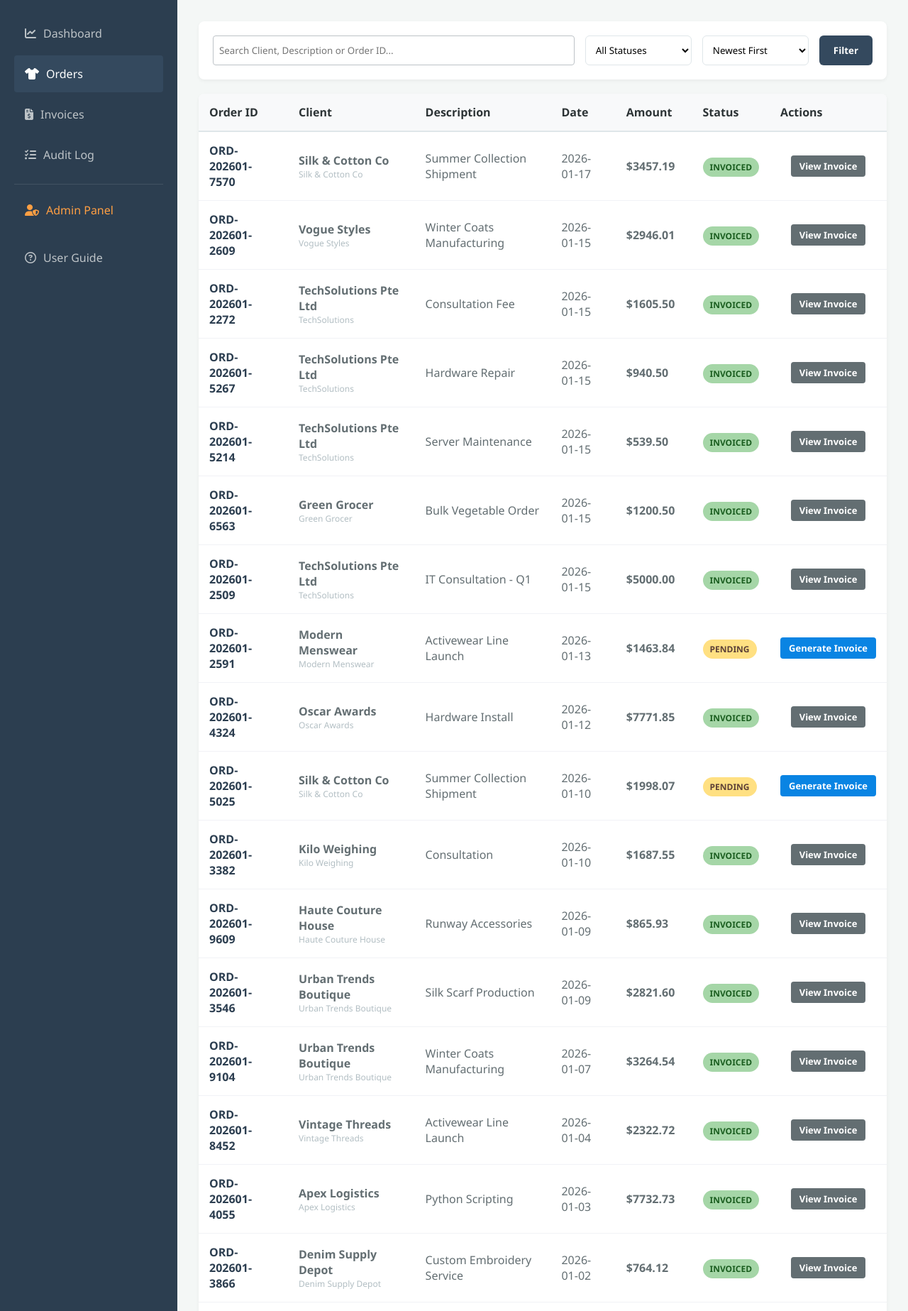
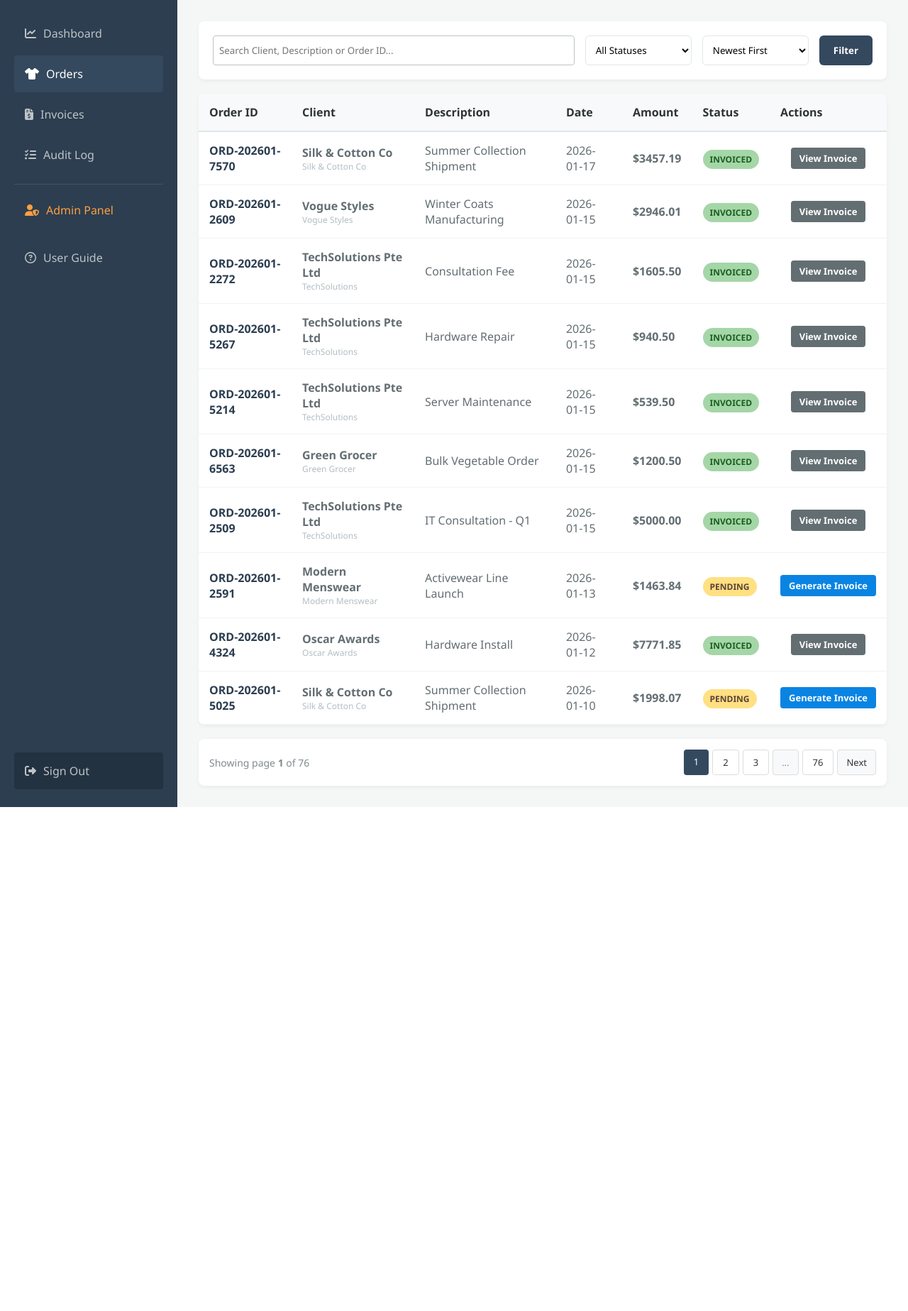
Before and after one commit to MrBeanCoozl/WDP_Development, a Flask app: page /orders in a window 1280 px wide. Shown: the part 73-1920 px from the top of the page at 71% size. After the commit the page ends 1210 px from the top, so only its background shows below. Run offline with Flask 3, Linux system fonts and the light colour scheme; a user stored in the database is signed in; data comes from the database, SQL or seed files in the repository; parts of the project's set-up code (start-up, migrations or seed data) failed here and were passed over.

Commit message:
changes to add pages

```diff
--- a/app.py
+++ b/app.py
@@ -26,7 +26,7 @@ app.config['SQLALCHEMY_ENGINE_OPTIONS'] = {
     'poolclass': NullPool
 }
 
-# --- EMAIL CONFIGURATION (YOU MUST EDIT THIS) ---
+# --- EMAIL CONFIGURATION ---
 app.config['SMTP_SERVER'] = 'smtp.gmail.com'
 app.config['SMTP_PORT'] = 587
 app.config['SMTP_EMAIL'] = 'limjiaan41@gmail.com'
@@ -63,6 +63,39 @@ def add_skipped_days(days):
 
 def reset_skipped_days():
     with open(OFFSET_FILE, 'w') as f: json.dump({'days_skipped': 0}, f)
+
+# --- SMART PAGINATION FILTER (NEW FEATURE) ---
+@app.template_filter('smart_pagination')
+def smart_pagination_filter(pagination):
+    """
+    Generates a list of page items.
+    If there is a gap, it creates a 'gap' item with the midpoint page number.
+    """
+    if not pagination: return []
+
+    # Standard iteration: 1 edge, 2 around current
+    iterator = pagination.iter_pages(left_edge=1, right_edge=1, left_current=2, right_current=2)
+
+    result = []
+    last_page = 0
+    gap_marker = False
+
+    if iterator:
+        for num in iterator:
+            if num is None:
+                gap_marker = True
+            else:
+                if gap_marker:
+                    # CALCULATE MIDPOINT (Average)
+                    # Example: Last=1, Current=10. Gap is 2..9. Midpoint = (1+10)//2 = 5.
+                    midpoint = (last_page + num) // 2
+                    result.append({'type': 'gap', 'page': midpoint})
+                    gap_marker = False
+
+                result.append({'type': 'page', 'page': num})
+                last_page = num
+
+    return result
 
 # --- 2. DATABASE MODELS ---
 
@@ -299,6 +332,7 @@ def change_password():
 def orders():
     if 'user_id' not in session: return redirect(url_for('login'))
 
+    page = request.args.get('page', 1, type=int)
     search_q = request.args.get('search', '')
     status_filter = request.args.get('status', 'All')
     sort_by = request.args.get('sort', 'date_desc')
@@ -318,22 +352,19 @@ def orders():
     if status_filter != 'All':
         query = query.filter(Order.status == status_filter)
 
-    if sort_by == 'price_high':
-        query = query.order_by(Order.amount.desc())
-    elif sort_by == 'price_low':
-        query = query.order_by(Order.amount.asc())
-    elif sort_by == 'date_asc':
-        query = query.order_by(Order.date_placed.asc())
-    else:
-        query = query.order_by(Order.date_placed.desc())
+    if sort_by == 'price_high': query = query.order_by(Order.amount.desc())
+    elif sort_by == 'price_low': query = query.order_by(Order.amount.asc())
+    elif sort_by == 'date_asc': query = query.order_by(Order.date_placed.asc())
+    else: query = query.order_by(Order.date_placed.desc())
 
-    orders = query.all()
-    return render_template('orders.html', orders=orders)
+    orders_pagination = query.paginate(page=page, per_page=10, error_out=False)
+    return render_template('orders.html', orders=orders_pagination)
 
 @app.route('/invoices', methods=['GET'])
 def invoices():
     if 'user_id' not in session: return redirect(url_for('login'))
 
+    page = request.args.get('page', 1, type=int)
     today = datetime.now().date()
     overdue_invoices = Invoice.query.filter(
         or_(Invoice.status == 'Pending', Invoice.status == 'Sent'),
@@ -364,8 +395,8 @@ def invoices():
     elif sort_by == 'date_asc': query = query.order_by(Invoice.date_created.asc())
     else: query = query.order_by(Invoice.date_created.desc())
 
-    invoices = query.all()
-    return render_template('invoices.html', invoices=invoices)
+    invoices_pagination = query.paginate(page=page, per_page=10, error_out=False)
+    return render_template('invoices.html', invoices=invoices_pagination)
 
 @app.route('/invoices/create/<int:order_id>', methods=['GET', 'POST'])
 @operator_required
@@ -373,7 +404,6 @@ def create_invoice(order_id):
     order = Order.query.get_or_404(order_id)
     if request.method == 'POST':
         try:
-            # UNIQUE ID CHECK FOR NEW INVOICE
             while True:
                 new_code = f"INV-{datetime.now().strftime('%Y%m%d')}-{random.randint(100,999)}"
                 if not Invoice.query.filter_by(invoice_code=new_code).first(): break
@@ -446,7 +476,6 @@ def delete_invoice(invoice_id):
         db.session.rollback()
         return redirect(url_for('error_page'))
 
-# --- DASHBOARD (RESTORED FULL LOGIC) ---
 @app.route('/dashboard')
 def dashboard():
     if 'user_id' not in session: return redirect(url_for('login'))
@@ -544,12 +573,13 @@ def dashboard():
 @app.route('/audit')
 def audit_log():
     if 'user_id' not in session: return redirect(url_for('login'))
+
+    page = request.args.get('page', 1, type=int)
     search_q = request.args.get('q', '')
     action_filter = request.args.get('action_type', '')
 
     query = AuditLog.query
 
-    # 1. UNIVERSAL SEARCH
     if search_q:
         search_term = f"%{search_q}%"
         query = query.filter(
@@ -557,21 +587,20 @@ def audit_log():
                 AuditLog.description.like(search_term),
                 AuditLog.action.like(search_term),
                 AuditLog.actor_id.like(search_term),
-                AuditLog.actor_type.like(search_term), # Added Actor Type (SuperAdmin)
+                AuditLog.actor_type.like(search_term),
                 AuditLog.entity_id.like(search_term),
-                AuditLog.entity_type.like(search_term), # Added Entity Type (User, Invoice)
+                AuditLog.entity_type.like(search_term),
                 AuditLog.status.like(search_term),
-                func.cast(AuditLog.timestamp, db.String).like(search_term) # Added Timestamp
+                func.cast(AuditLog.timestamp, db.String).like(search_term)
             )
         )
 
-    # 2. FILTER
     if action_filter and action_filter != 'All':
         query = query.filter(AuditLog.action == action_filter)
 
-    logs = query.order_by(AuditLog.timestamp.desc()).all()
+    logs_pagination = query.order_by(AuditLog.timestamp.desc()).paginate(page=page, per_page=10, error_out=False)
     unique_actions = [r.action for r in db.session.query(AuditLog.action).distinct()]
-    return render_template('audit_log.html', logs=logs, unique_actions=unique_actions)
+    return render_template('audit_log.html', logs=logs_pagination, unique_actions=unique_actions)
 
 @app.route('/audit/view/<int:log_id>')
 def audit_details(log_id):
--- a/templates/orders.html
+++ b/templates/orders.html
@@ -7,116 +7,36 @@
 {% block content %}
 
 <style>
-    /* Filter Bar Styles */
-    .filter-container {
-        background: white;
-        padding: 20px;
-        border-radius: 8px;
-        box-shadow: 0 2px 5px rgba(0,0,0,0.05);
-        display: flex;
-        gap: 15px;
-        margin-bottom: 20px;
-        align-items: center;
-        flex-wrap: wrap;
-    }
-
-    .search-input {
-        flex: 1;
-        padding: 10px;
-        border: 1px solid #dfe6e9;
-        border-radius: 6px;
-        min-width: 200px;
-    }
-
-    .filter-select {
-        padding: 10px;
-        border: 1px solid #dfe6e9;
-        border-radius: 6px;
-        background: white;
-        min-width: 150px;
-    }
-
-    .btn-filter {
-        padding: 10px 20px;
-        background-color: #34495e;
-        color: white;
-        border: none;
-        border-radius: 6px;
-        cursor: pointer;
-        font-weight: bold;
-    }
-    .btn-filter:hover { background-color: #2c3e50; }
-
-    /* Table Styles */
-    .order-table {
-        width: 100%;
-        background: white;
-        border-radius: 8px;
-        box-shadow: 0 2px 5px rgba(0,0,0,0.05);
-        border-collapse: collapse;
-        overflow: hidden;
-    }
-
+    .filter-container { background: white; padding: 20px; border-radius: 8px; box-shadow: 0 2px 5px rgba(0,0,0,0.05); display: flex; gap: 15px; margin-bottom: 20px; align-items: center; flex-wrap: wrap; }
+    .search-input { flex: 1; padding: 10px; border: 1px solid #dfe6e9; border-radius: 6px; min-width: 200px; }
+    .filter-select { padding: 10px; border: 1px solid #dfe6e9; border-radius: 6px; background: white; min-width: 150px; }
+    .btn-filter { padding: 10px 20px; background-color: #34495e; color: white; border: none; border-radius: 6px; cursor: pointer; font-weight: bold; }
+    .order-table { width: 100%; background: white; border-radius: 8px; box-shadow: 0 2px 5px rgba(0,0,0,0.05); border-collapse: collapse; overflow: hidden; }
     .order-table th { background-color: #f8f9fa; color: #2d3436; font-weight: 700; padding: 15px; text-align: left; border-bottom: 2px solid #dfe6e9; }
     .order-table td { padding: 15px; border-bottom: 1px solid #f1f2f6; color: #636e72; vertical-align: middle; }
-    .order-table tr:hover { background-color: #fcfcfc; }
-
-    /* UPDATED COLORS: Deeper contrast, but not too intense */
     .status-badge { padding: 5px 10px; border-radius: 15px; font-size: 12px; font-weight: bold; text-transform: uppercase; }
-
-    .status-Pending {
-        background-color: #ffe082; /* Deeper Amber/Yellow */
-        color: #5d4037;            /* Dark Brown Text */
-    }
-
-    .status-Invoiced {
-        background-color: #a5d6a7; /* Deeper Soft Green */
-        color: #1b5e20;            /* Dark Green Text */
-    }
-
-    /* Action Buttons - Clean & Inline */
-    .btn-action {
-        padding: 6px 12px;
-        border-radius: 4px;
-        text-decoration: none;
-        font-size: 13px;
-        font-weight: 600;
-        transition: 0.2s;
-        display: inline-block;
-        white-space: nowrap;
-    }
-
+    .status-Pending { background-color: #ffe082; color: #5d4037; }
+    .status-Invoiced { background-color: #a5d6a7; color: #1b5e20; }
+    .btn-action { padding: 6px 12px; border-radius: 4px; text-decoration: none; font-size: 13px; font-weight: 600; display: inline-block; }
     .btn-gen { background-color: #0984e3; color: white; }
-    .btn-gen:hover { background-color: #00cec9; }
-
     .btn-view { background-color: #636e72; color: white; }
-    .btn-view:hover { background-color: #2d3436; }
-
-    /* Centered Actions Column */
-    .col-actions {
-        width: 1%;
-        white-space: nowrap;
-        text-align: center; /* Added to center buttons */
-    }
+    .col-actions { width: 1%; white-space: nowrap; text-align: center; }
 </style>
 
 <div class="filter-container">
     <form method="GET" action="{{ url_for('orders') }}" style="display: flex; gap: 15px; width: 100%;">
         <input type="text" name="search" class="search-input" placeholder="Search Client, Description or Order ID..." value="{{ request.args.get('search', '') }}">
-
         <select name="status" class="filter-select">
             <option value="All">All Statuses</option>
             <option value="Pending" {% if request.args.get('status') == 'Pending' %}selected{% endif %}>Pending</option>
             <option value="Invoiced" {% if request.args.get('status') == 'Invoiced' %}selected{% endif %}>Invoiced</option>
         </select>
-
         <select name="sort" class="filter-select">
             <option value="date_desc" {% if request.args.get('sort') == 'date_desc' %}selected{% endif %}>Newest First</option>
             <option value="date_asc" {% if request.args.get('sort') == 'date_asc' %}selected{% endif %}>Oldest First</option>
             <option value="price_high" {% if request.args.get('sort') == 'price_high' %}selected{% endif %}>Highest Amount</option>
             <option value="price_low" {% if request.args.get('sort') == 'price_low' %}selected{% endif %}>Lowest Amount</option>
         </select>
-
         <button type="submit" class="btn-filter">Filter</button>
     </form>
 </div>
@@ -134,7 +54,7 @@
         </tr>
     </thead>
     <tbody>
-        {% for order in orders %}
+        {% for order in orders.items %}
         <tr>
             <td><span style="font-weight: bold; color: #2c3e50;">{{ order.order_code }}</span></td>
             <td>
@@ -167,4 +87,42 @@
     </tbody>
 </table>
 
+<div style="margin-top: 20px; display: flex; justify-content: space-between; align-items: center; background: white; padding: 15px; border-radius: 8px; box-shadow: 0 2px 5px rgba(0,0,0,0.05);">
+    <div style="font-size: 14px; color: #7f8c8d;">
+        Showing page <strong>{{ orders.page }}</strong> of {{ orders.pages }}
+    </div>
+
+    <div style="display: flex; gap: 5px;">
+        {% if orders.has_prev %}
+            <a href="{{ url_for('orders', page=orders.prev_num, search=request.args.get('search', ''), status=request.args.get('status', 'All'), sort=request.args.get('sort', 'date_desc')) }}"
+               style="padding: 8px 12px; background: #f8f9fa; border: 1px solid #ddd; border-radius: 4px; text-decoration: none; color: #333; font-size: 13px;">
+               Previous
+            </a>
+        {% endif %}
+
+        {% for item in orders | smart_pagination %}
+            {% if item.type == 'page' %}
+                <a href="{{ url_for('orders', page=item.page, search=request.args.get('search', ''), status=request.args.get('status', 'All'), sort=request.args.get('sort', 'date_desc')) }}"
+                   style="padding: 8px 14px; border-radius: 4px; text-decoration: none; font-size: 13px;
+                          {{ 'background: #34495e; color: white;' if item.page == orders.page else 'background: white; color: #333; border: 1px solid #ddd;' }}">
+                    {{ item.page }}
+                </a>
+            {% else %}
+                <a href="{{ url_for('orders', page=item.page, search=request.args.get('search', ''), status=request.args.get('status', 'All'), sort=request.args.get('sort', 'date_desc')) }}"
+                   title="Jump to middle (Page {{ item.page }})"
+                   style="padding: 8px 12px; border-radius: 4px; text-decoration: none; font-size: 13px; background: #f8f9fa; color: #7f8c8d; border: 1px solid #ddd;">
+                    ...
+                </a>
+            {% endif %}
+        {% endfor %}
+
+        {% if orders.has_next %}
+            <a href="{{ url_for('orders', page=orders.next_num, search=request.args.get('search', ''), status=request.args.get('status', 'All'), sort=request.args.get('sort', 'date_desc')) }}"
+               style="padding: 8px 12px; background: #f8f9fa; border: 1px solid #ddd; border-radius: 4px; text-decoration: none; color: #333; font-size: 13px;">
+               Next
+            </a>
+        {% endif %}
+    </div>
+</div>
+
 {% endblock %}
```
Also changed, not shown: templates/audit_log.html (+49 -56 lines), templates/invoices.html (+50 -67 lines).
